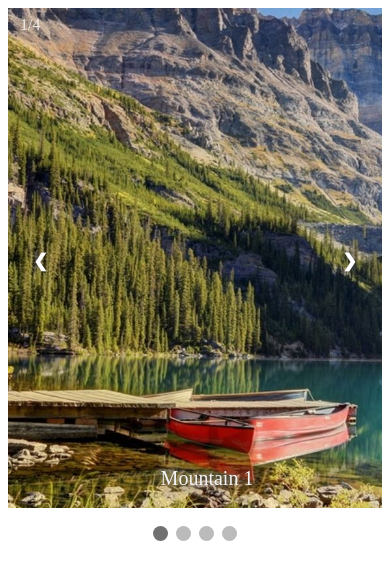
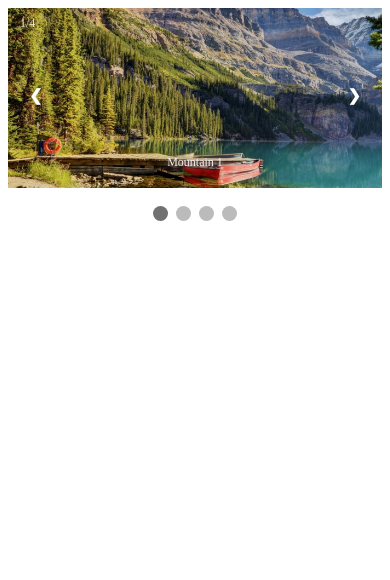
Before and after one commit to YuriiSkarbek/slider, a plain HTML site: page index.html in a window 390 px wide. Drawn offline with Linux system fonts and the light colour scheme.

Commit message:
Added responsive styles; Fix bug with horizontal scroll;

```diff
--- a/style/slider.css
+++ b/style/slider.css
@@ -38,6 +38,7 @@
 }
 
 .slide_description {
+    box-sizing: border-box;
     text-align: center;
     position: absolute;
     font-size: 20px;
@@ -92,3 +93,33 @@
         opacity: 1;
     }
 }
+
+@media only screen and (max-width: 1000px){
+    .slide_img{
+        height: 350px;
+    }
+}
+
+@media only screen and (max-width: 620px){
+    .slide_img{
+        height: 250px;
+    }
+}
+
+@media only screen and (max-width: 500px){
+    .slide_img{
+        height: 180px;
+    }
+    .slide_description{
+        font-size: 12px;
+    }
+    .slide_number{
+        font-size: 12px;
+    }
+    .prev,
+    .next {
+        padding: 10px 21px;
+        font-size: 16px;
+    }
+
+}
```
